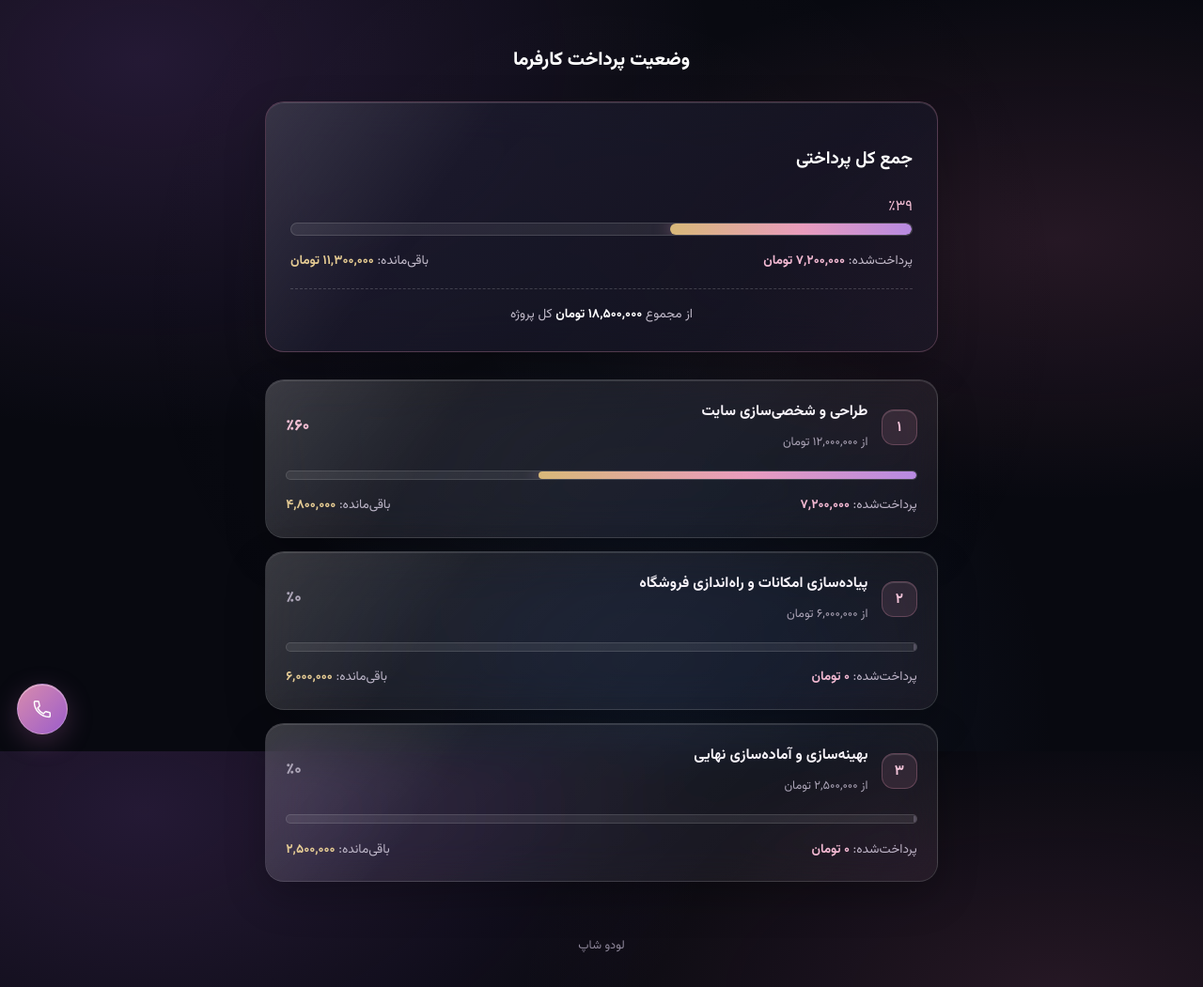
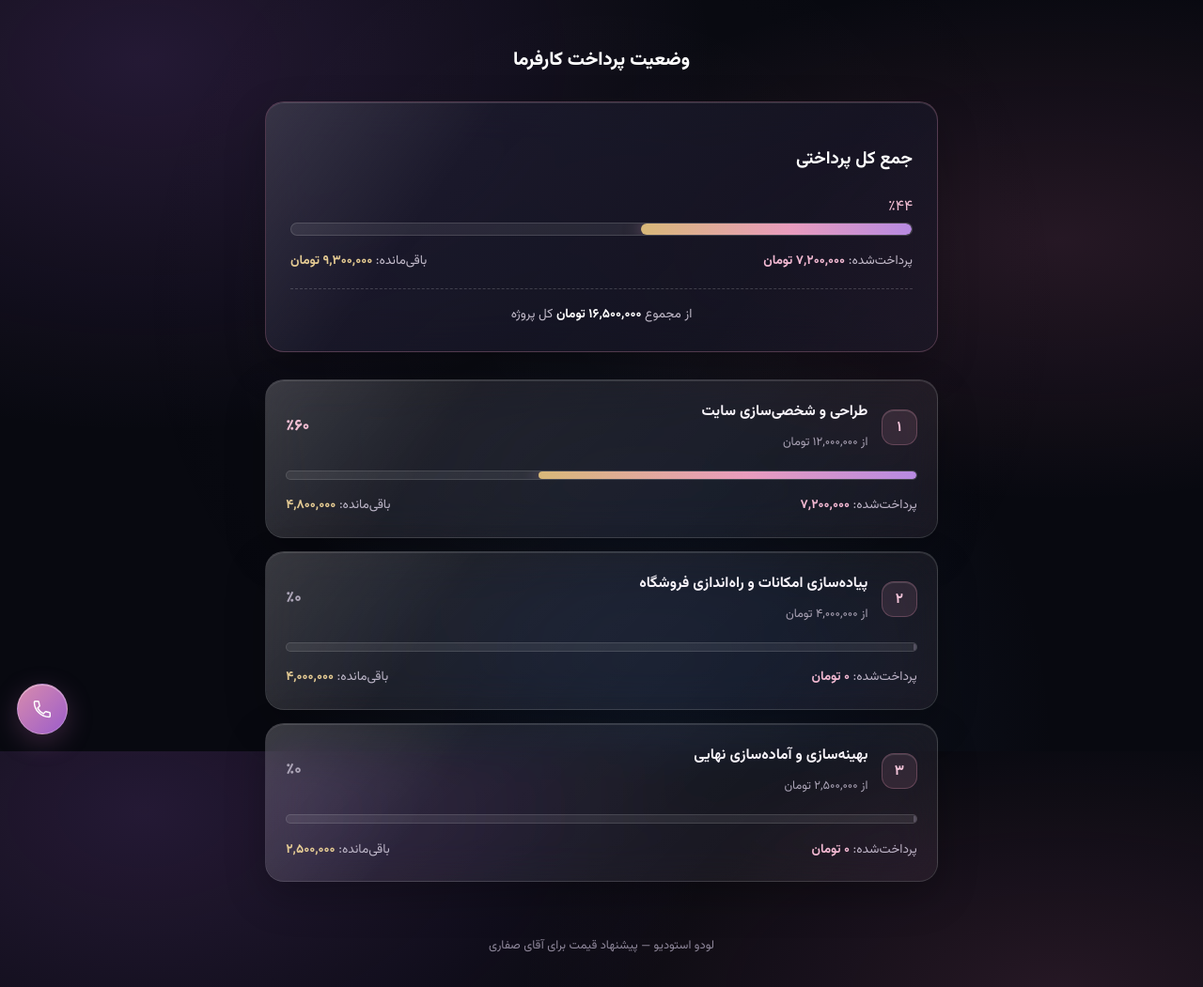
Before and after one commit to AmirMohammadRtx/mr.safaari, a plain HTML site: page index.html in a window 1280 px wide. Shown: the whole page at 94% size. Drawn offline with Linux system fonts and the light colour scheme.

Commit message:
Update index.html

```diff
--- a/index.html
+++ b/index.html
@@ -156,16 +156,16 @@ footer{text-align:center;font-size:.8rem;color:#8e879a;padding:0 1rem 2rem}
   <div class="overall-card">
     <div class="pc-head">
       <h3>جمع کل پرداختی</h3>
-      <span class="pc-percent">٪۳۹</span>
+      <span class="pc-percent">٪۴۴</span>
     </div>
     <div class="progress-track">
-      <div class="progress-fill" style="width:38.9%;"></div>
+      <div class="progress-fill" style="width:43.6%;"></div>
     </div>
     <div class="pc-figures">
       <span class="paid">پرداخت‌شده: <b>۷,۲۰۰,۰۰۰ تومان</b></span>
-      <span class="remain">باقی‌مانده: <b>۱۱,۳۰۰,۰۰۰ تومان</b></span>
+      <span class="remain">باقی‌مانده: <b>۹,۳۰۰,۰۰۰ تومان</b></span>
     </div>
-    <div class="pc-total">از مجموع <b>۱۸,۵۰۰,۰۰۰ تومان</b> کل پروژه</div>
+    <div class="pc-total">از مجموع <b>۱۶,۵۰۰,۰۰۰ تومان</b> کل پروژه</div>
   </div>
 
   <div class="phases">
@@ -193,7 +193,7 @@ footer{text-align:center;font-size:.8rem;color:#8e879a;padding:0 1rem 2rem}
         <span class="num">۲</span>
         <div class="phase-title">
           <h3>پیاده‌سازی امکانات و راه‌اندازی فروشگاه</h3>
-          <span class="phase-amount">از ۶,۰۰۰,۰۰۰ تومان</span>
+          <span class="phase-amount">از ۴,۰۰۰,۰۰۰ تومان</span>
         </div>
         <span class="phase-percent zero">٪۰</span>
       </div>
@@ -202,7 +202,7 @@ footer{text-align:center;font-size:.8rem;color:#8e879a;padding:0 1rem 2rem}
       </div>
       <div class="pc-figures">
         <span class="paid">پرداخت‌شده: <b>۰ تومان</b></span>
-        <span class="remain">باقی‌مانده: <b>۶,۰۰۰,۰۰۰</b></span>
+        <span class="remain">باقی‌مانده: <b>۴,۰۰۰,۰۰۰</b></span>
       </div>
     </div>
 
@@ -228,7 +228,7 @@ footer{text-align:center;font-size:.8rem;color:#8e879a;padding:0 1rem 2rem}
 
 </div>
 
-<footer>لودو شاپ</footer>
+<footer>لودو استودیو — پیشنهاد قیمت برای آقای صفاری</footer>
 
 <script>
 document.querySelectorAll('[data-item]').forEach(function(item){
```
